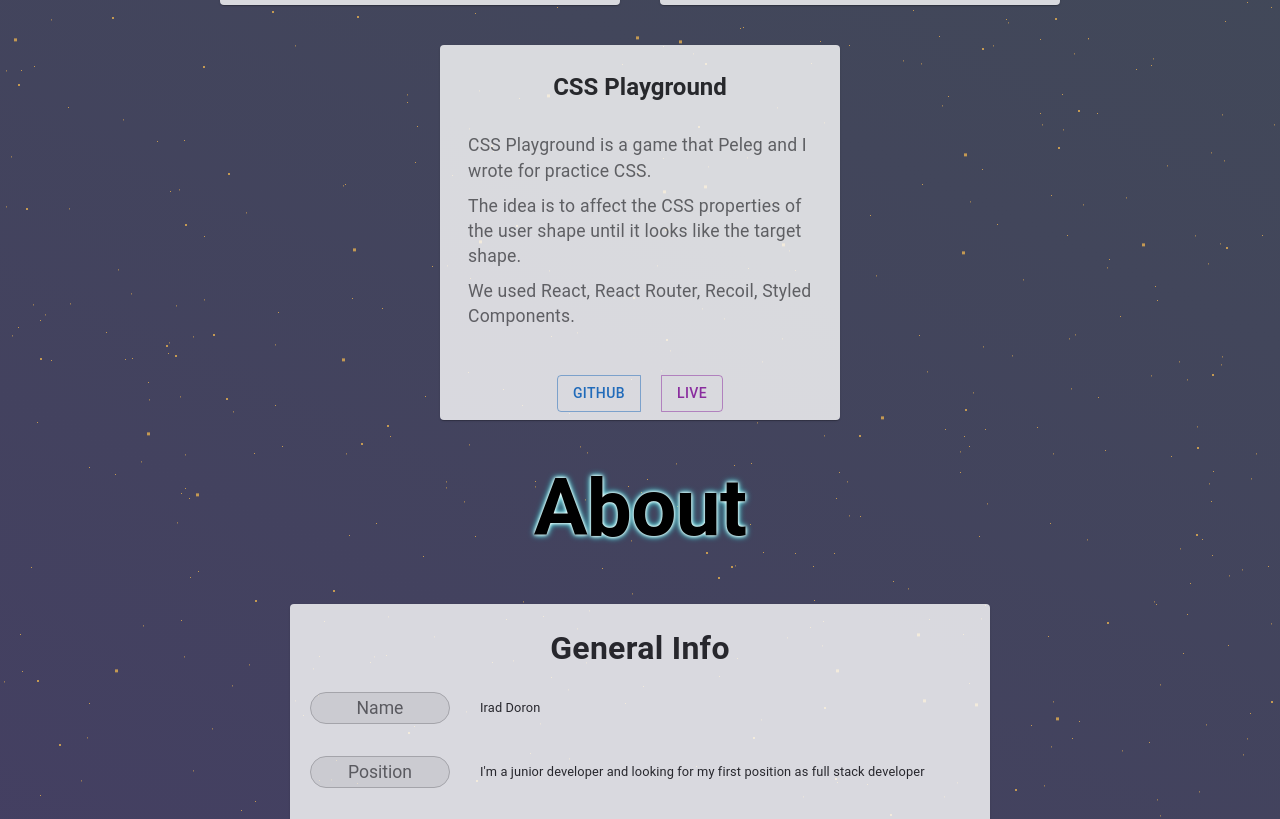
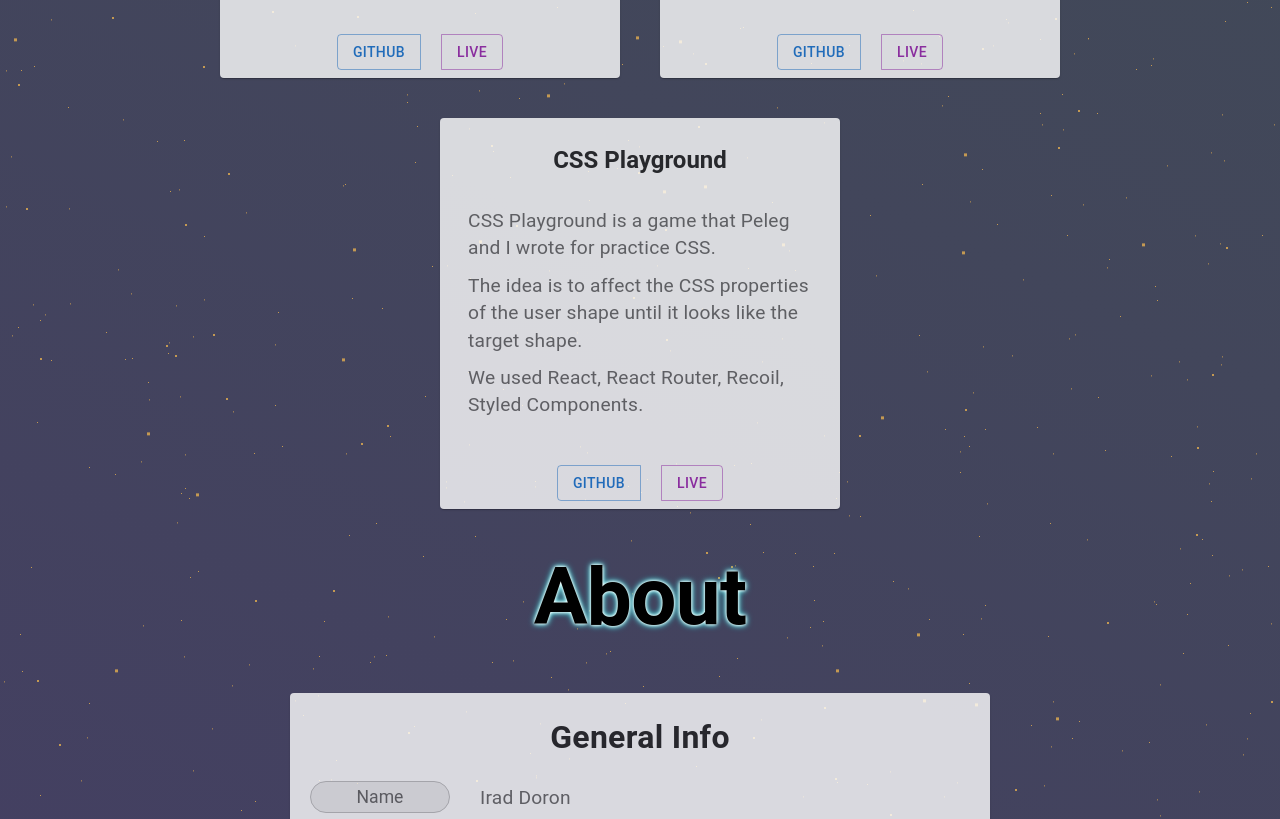
Before and after one commit to IradDoron/portfolio-client, a React (Create React App) app: page / in a window 1280 px wide. Shown: the part 1550-2369 px from the top of the page. Built offline with nearby package versions, Linux system fonts and the light colour scheme.

Commit message:
edit paragraph font size

```diff
--- /dev/null
+++ b/src/Shared/Paragraph/Paragraph.tsx
@@ -0,0 +1,36 @@
+import { Typography } from '@mui/material';
+import { styled } from '@mui/material/styles';
+
+const StyledParagraph = styled(Typography)(({ theme }) => ({
+	[theme.breakpoints.down('sm')]: {
+		fontSize: '0.8rem',
+	},
+
+	[theme.breakpoints.between('sm', 'md')]: {
+		fontSize: '1rem',
+	},
+
+	[theme.breakpoints.up('md')]: {
+		fontSize: '1.2rem',
+	},
+}));
+
+type Props = {
+	children: React.ReactNode;
+	color?: string;
+	sx?: any;
+};
+
+export const Paragraph = ({
+	children,
+	sx,
+	color = 'text.secondary',
+}: Props) => {
+	return (
+		<StyledParagraph variant="body2" color={color} sx={{ ...sx }}>
+			{children}
+		</StyledParagraph>
+	);
+};
+
+export default Paragraph;
--- /dev/null
+++ b/src/Shared/Paragraph/index.ts
@@ -0,0 +1,3 @@
+import { Paragraph } from 'Shared/Paragraph/Paragraph';
+
+export { Paragraph };
--- a/src/Shared/index.ts
+++ b/src/Shared/index.ts
@@ -1,4 +1,5 @@
 import { MyCard } from 'Shared/MyCard';
 import { SectionTitle } from 'Shared/SectionTitle';
+import { Paragraph } from 'Shared/Paragraph';
 
-export { MyCard, SectionTitle };
+export { MyCard, SectionTitle, Paragraph };
--- a/src/sections/About/About.tsx
+++ b/src/sections/About/About.tsx
@@ -8,15 +8,11 @@ import { GeneralInfo as GeneralInfoType } from 'types/AboutTypes';
 
 import { getRegularCaseFromCamelCase } from 'helpers';
 
-import { MyCard, SectionTitle } from 'Shared';
+import { MyCard, Paragraph, SectionTitle } from 'Shared';
 
 const StyledAboutCard = styled(MyCard)(({ theme }) => ({
 	width: '700px',
 	padding: '20px',
-}));
-
-const StyledBodyTypography = styled(Typography)(({ theme }) => ({
-	fontSize: '0.8rem',
 }));
 
 const StyledAboutTitle = styled(Typography)(({ theme }) => ({
@@ -82,7 +78,7 @@ export const GeneralInfo = ({ data }: GeneralInfoProps) => {
 								label={getRegularCaseFromCamelCase(key)}
 								variant="outlined"
 							/>
-							<StyledBodyTypography>{value}</StyledBodyTypography>
+							<Paragraph>{value}</Paragraph>
 						</StyledAboutInfoRow>
 					);
 				})}
@@ -104,7 +100,7 @@ export const Education = ({ data }: { data: any }) => {
 								label={getRegularCaseFromCamelCase(title)}
 								variant="outlined"
 							/>
-							<StyledBodyTypography>{date}</StyledBodyTypography>
+							<Paragraph>{date}</Paragraph>
 						</StyledAboutInfoRow>
 					);
 				})}
@@ -161,7 +157,7 @@ export const MilitaryService = ({ data }: { data: any }) => {
 			<Stack spacing={4}>
 				<StyledAboutInfoRow>
 					<StledChip label={title} variant="outlined" />
-					<StyledBodyTypography>{date}</StyledBodyTypography>
+					<Paragraph>{date}</Paragraph>
 				</StyledAboutInfoRow>
 			</Stack>
 		</StyledAboutCard>
--- a/src/sections/Projects/ProjectCard/ProjectCard.tsx
+++ b/src/sections/Projects/ProjectCard/ProjectCard.tsx
@@ -8,7 +8,7 @@ import {
 	Typography,
 } from '@mui/material';
 
-import { MyCard } from 'Shared';
+import { MyCard, Paragraph } from 'Shared';
 
 import { styled } from '@mui/material/styles';
 
@@ -22,12 +22,6 @@ const StyledLink = styled(Link)({
 	color: 'inherit',
 	textDecoration: 'none',
 });
-
-const StyledDescriptionTypography = styled(Typography)(({ theme }) => ({
-	[theme.breakpoints.down('sm')]: {
-		fontSize: '0.8rem',
-	},
-}));
 
 export const ProjectCard = ({ project }: ProjectCardProps) => {
 	const { projectTitle, githubLink, liveLink, description } = project;
@@ -61,17 +55,15 @@ export const ProjectCard = ({ project }: ProjectCardProps) => {
 				>
 					{description.map((sentence) => {
 						return (
-							<StyledDescriptionTypography
+							<Paragraph
 								key={sentence}
-								variant="body2"
 								color="text.secondary"
 								sx={{
-									fontSize: '1.1rem',
 									marginBottom: '10px',
 								}}
 							>
 								{sentence}.
-							</StyledDescriptionTypography>
+							</Paragraph>
 						);
 					})}
 				</Stack>
```
